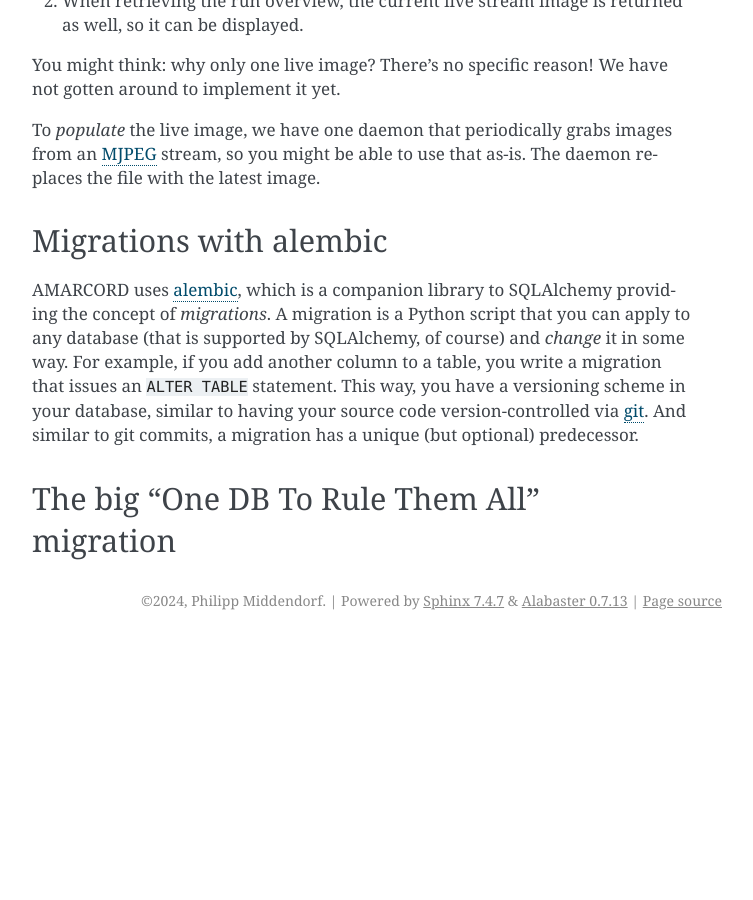
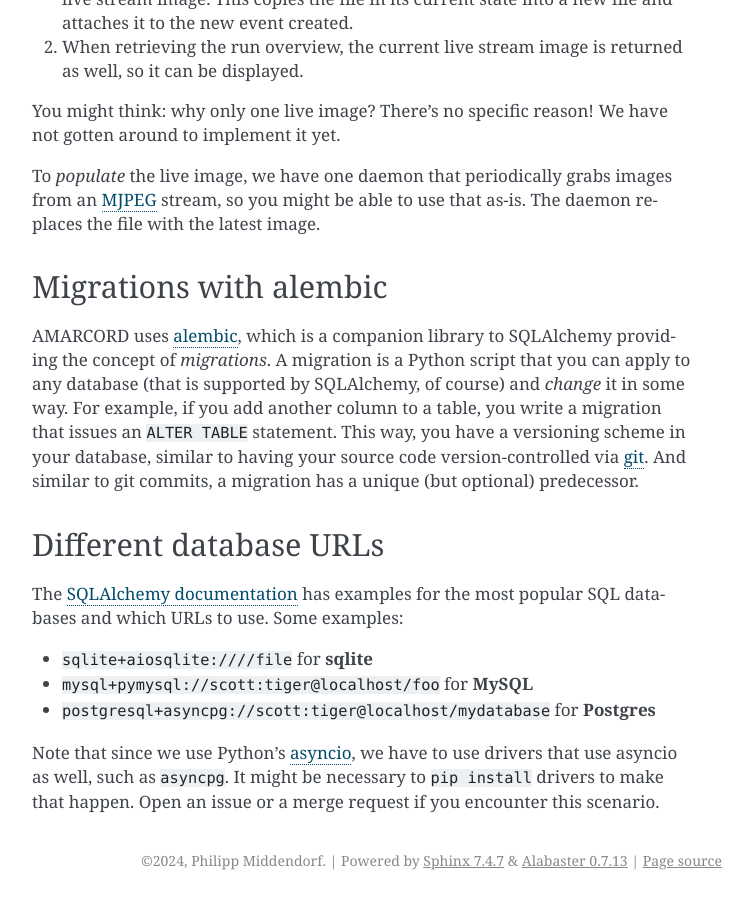
Before and after one commit to pmiddend/amarcord, a Sphinx documentation site: the page built from docs/source/database.md, in a window 1280 px wide and 900 px high, scrolled down 1480 px. Shown: the whole window, without its empty margins (388-1141 px from the left). Built offline with Sphinx 7.4.7, drawn with Linux system fonts in a browser that asks for light colours; a script that is not in the unit is left out; before the commit the page ends 2120 px from its top, so only the background shows below that; some of the changed text lies outside the part shown.

Commit message:
Resolve "🐛 Fix README w.r.t installation"

````diff
--- a/docs/source/database.md
+++ b/docs/source/database.md
@@ -4,7 +4,7 @@
 ## ER Diagram
 
 ```{figure} ./database.png
-[ER diagram](https://en.wikipedia.org/wiki/Entity%E2%80%93relationship_model) of the database (generated by `scripts/generate-database-diagram.sh` using [SchemaCrawler](https://www.schemacrawler.com/diagramming.html))
+[ER diagram](https://en.wikipedia.org/wiki/Entity%E2%80%93relationship_model) of the database (generated by `scripts/generate-database-diagram.sh` using [SchemaCrawler](https://www.schemacrawler.com/diagramming.html)); you might want to zoom in 😉
 ```
 
 
@@ -36,4 +36,12 @@
 
 AMARCORD uses [alembic](https://alembic.sqlalchemy.org/en/latest/), which is a companion library to SQLAlchemy providing the concept of *migrations*. A migration is a Python script that you can apply to any database (that is supported by SQLAlchemy, of course) and *change* it in some way. For example, if you add another column to a table, you write a migration that issues an `ALTER TABLE` statement. This way, you have a versioning scheme in your database, similar to having your source code version-controlled via [git](https://git-scm.com/). And similar to git commits, a migration has a unique (but optional) predecessor.
 
-## The big "One DB To Rule Them All" migration
+## Different database URLs
+
+The [SQLAlchemy documentation](https://docs.sqlalchemy.org/en/20/core/engines.html) has examples for the most popular SQL databases and which URLs to use. Some examples:
+
+- `sqlite+aiosqlite:////file` for **sqlite**
+- `mysql+pymysql://scott:tiger@localhost/foo` for **MySQL**
+- `postgresql+asyncpg://scott:tiger@localhost/mydatabase` for **Postgres**
+
+Note that since we use Python's [asyncio](https://docs.python.org/3/library/asyncio.html), we have to use drivers that use asyncio as well, such as `asyncpg`. It might be necessary to `pip install` drivers to make that happen. Open an issue or a merge request if you encounter this scenario.
--- a/docs/source/index.rst
+++ b/docs/source/index.rst
@@ -6,10 +6,13 @@
 Welcome to AMARCORD's documentation!
 ====================================
 
+Welcome to AMARCORD's documentation. Please head over to "Introduction" to learn more about it.
+
 .. toctree::
    :maxdepth: 3
-   :caption: Contents:
 
+   intro
+   quickstart
    directories
    executables
    database
--- a/pyproject.toml
+++ b/pyproject.toml
@@ -34,6 +34,8 @@
 aiosqlite = "0.20.0"
 # asynchronous db client
 asyncmy = "0.2.9"
+# asynchronous db client
+asyncpg = "0.30.0"
 
 # for time zone detection and conversion of timestamps in attributi
 pytz = "2024.1"
@@ -127,9 +129,10 @@
 # python-magic is imported a little weirdly
 # greenlet is for explicit version forcing
 # pymysql for the migration script
+# asyncpg for the migration script
 # uvicorn is our web server (same for gunicorn)
 # python-multipart is for the web server internals (file upload, see FastAPI docs)
-ignore_unused = ["aiosqlite", "asyncmy", "cryptography", "fawltydeps", "python-magic", "greenlet", "pymysql", "uvicorn", "python-multipart", "gunicorn"]
+ignore_unused = ["aiosqlite", "asyncmy", "cryptography", "fawltydeps", "python-magic", "greenlet", "pymysql", "uvicorn", "python-multipart", "gunicorn", "asyncpg"]
 
 [tool.pyright]
 include = ["amarcord", "tests"]
--- a/requirements-dev.txt
+++ b/requirements-dev.txt
@@ -5,8 +5,9 @@
 alembic==1.13.1 ; python_version >= "3.9" and python_version < "3.12"
 anyio==3.7.1 ; python_version >= "3.9" and python_version < "3.12"
 astroid==3.2.2 ; python_version >= "3.9" and python_version < "3.12"
-async-timeout==4.0.3 ; python_version >= "3.9" and python_version < "3.11"
+async-timeout==4.0.3 ; python_version >= "3.9" and python_version < "3.11.0"
 asyncmy==0.2.9 ; python_version >= "3.9" and python_version < "3.12"
+asyncpg==0.30.0 ; python_version >= "3.9" and python_version < "3.12"
 attrs==23.1.0 ; python_version >= "3.9" and python_version < "3.12"
 babel==2.14.0 ; python_version >= "3.9" and python_version < "3.12"
 black==24.4.2 ; python_version >= "3.9" and python_version < "3.12"
--- a/requirements.txt
+++ b/requirements.txt
@@ -3,8 +3,9 @@
 aiosqlite==0.20.0 ; python_version >= "3.9" and python_version < "3.12"
 alembic==1.13.1 ; python_version >= "3.9" and python_version < "3.12"
 anyio==3.7.1 ; python_version >= "3.9" and python_version < "3.12"
-async-timeout==4.0.3 ; python_version >= "3.9" and python_version < "3.11"
+async-timeout==4.0.3 ; python_version >= "3.9" and python_version < "3.11.0"
 asyncmy==0.2.9 ; python_version >= "3.9" and python_version < "3.12"
+asyncpg==0.30.0 ; python_version >= "3.9" and python_version < "3.12"
 attrs==23.1.0 ; python_version >= "3.9" and python_version < "3.12"
 certifi==2023.11.17 ; python_version >= "3.9" and python_version < "3.12"
 cffi==1.16.0 ; python_version >= "3.9" and python_version < "3.12" and platform_python_implementation != "PyPy"
````
Also changed, not shown: README.md (+31 -16 lines), docs/source/executables.md (+6 -2 lines), docs/source/intro.md (added, +1 -0 lines), docs/source/quickstart.md (added, +79 -0 lines), docs/source/amarcord-logo-with-title.png (added), docs/source/database.png, 2 other files.
